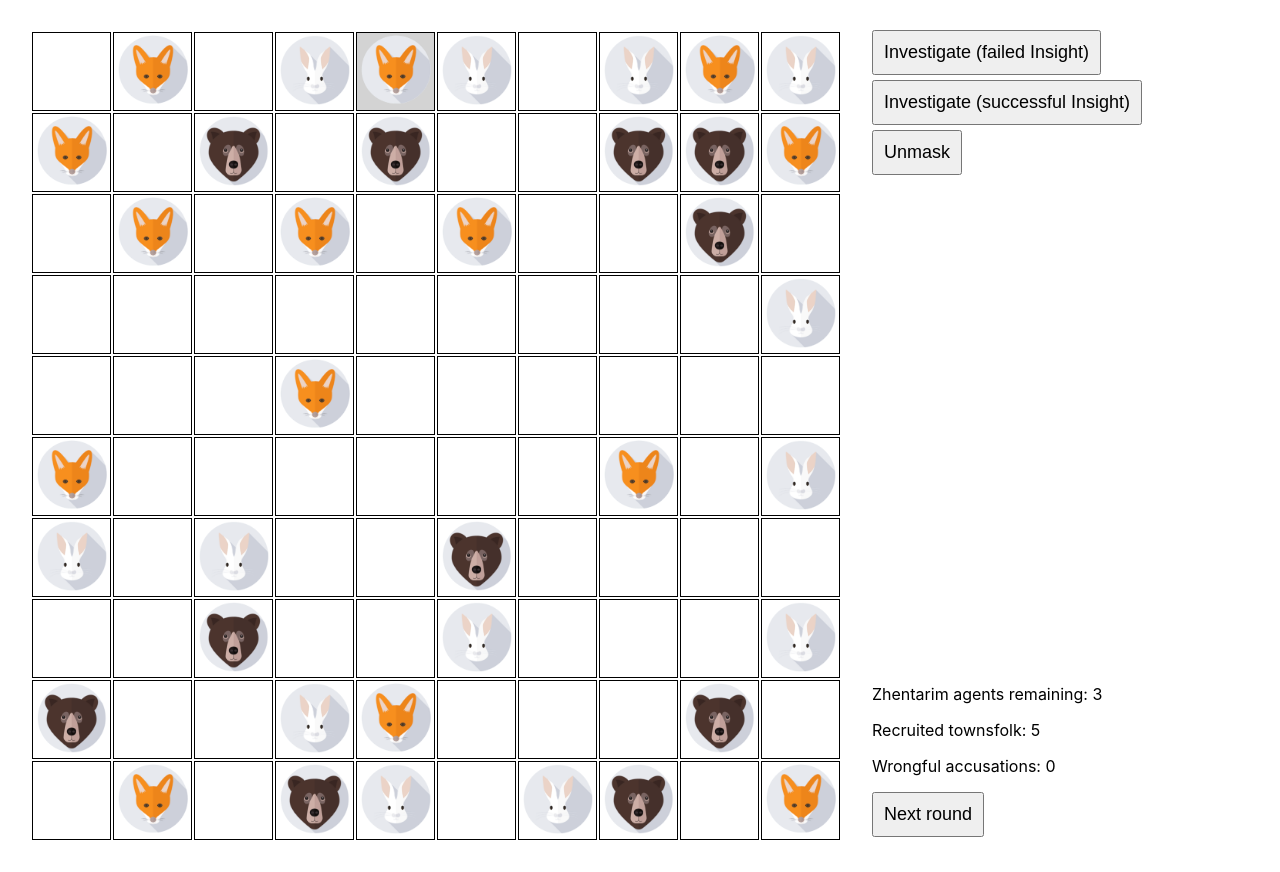
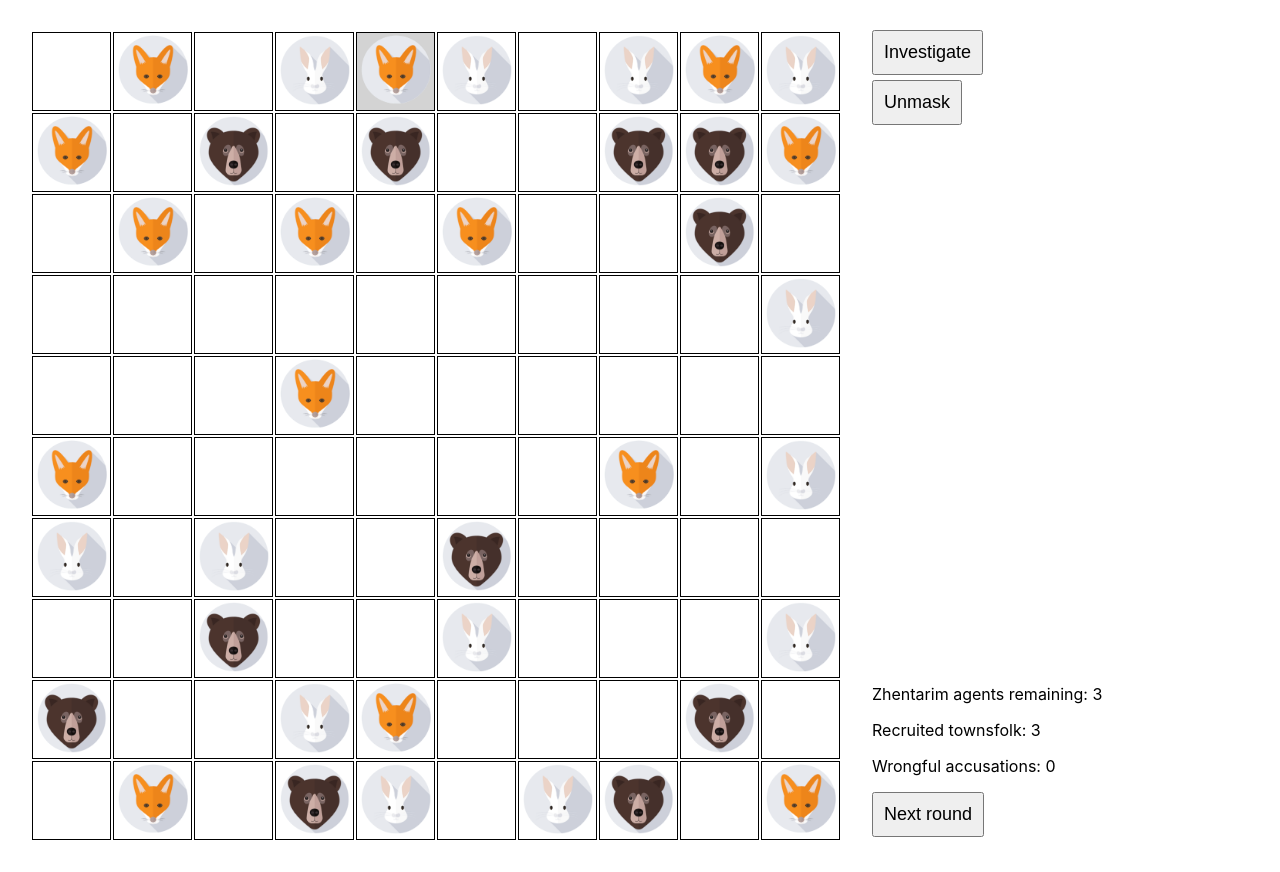
Before and after one commit to borlaym/zhentarim-agents, a React (Create React App) app: page / in a window 1280 px wide. Both pictures are taken after a click on the element 395 px from the left and 71 px from the top of the page. Built offline with nearby package versions, Linux system fonts and the light colour scheme.

Commit message:
Remove insight

```diff
--- a/src/App.tsx
+++ b/src/App.tsx
@@ -8,7 +8,8 @@ import { converted, tooFarAway, nextTo, closeBy, change, wrongfulAccusation } fr
 const NUMBER_OF_GUESTS = 35;
 const NUMBER_OF_AGENTS = 3;
 const MAP_SIZE = 10;
-const STARTING_CONVERTED = 5;
+const STARTING_CONVERTED = 3;
+const INFO_DISTANCE = 2;
 
 type GuestType = 'commoner' | 'agent';
 type Mask = 'bear' | 'rabbit' | 'fox';
@@ -168,7 +169,9 @@ class App extends React.Component<{}, State> {
 			const uncovertedCommoners = newTurn.filter(guest => guest.type === 'commoner' && !guest.converted);
 			const nextTo = uncovertedCommoners.filter(commoner => agent.position.distanceTo(commoner.position) === 1);
 			if (nextTo.length > 0) {
-				shuffle(nextTo)[0].converted = true;
+				if (Math.random() > 0.7) {
+					shuffle(nextTo)[0].converted = true;
+				}
 			}
 		})
 		this.setState({
@@ -195,6 +198,21 @@ class App extends React.Component<{}, State> {
 			})
 		}
 
+		const alreadyInvestigated = this.state.information.find(info => info.guest === this.state.selected);
+		if (alreadyInvestigated) {
+			return this.setState({
+				information: this.state.information.map(info => {
+					if (info === alreadyInvestigated) {
+						return {
+							...info,
+							information: wrongfulAccusation()
+						}
+					}
+					return info
+				}),
+				wrongfulAccusations: (this.state.wrongfulAccusations + 1)
+			})
+		}
 		this.setState({
 			information: [...this.state.information, {
 				guest: this.state.selected,
@@ -203,29 +221,24 @@ class App extends React.Component<{}, State> {
 			wrongfulAccusations: (this.state.wrongfulAccusations + 1)
 		})
 	}
-	investigate = (insightSuccess: boolean) => {
+	investigate = () => {
 		const guest = this.state.selected;
 		const currentTurn = this.state.turns[this.state.turns.length -1]
 		if (!guest) {
 			return;
 		}
-		if (insightSuccess && guest.type === 'agent') {
-			alert('Eeek! I\'m compromised!');
-			return this.setState({
-				turns: [...this.state.turns.slice(0, this.state.turns.length - 1),
-					this.state.turns[this.state.turns.length - 1].filter(g => g !== guest)]
-			})
-		}
 		let info = 'No info';
 		const random = Math.random() * 100;
-		if (guest.converted) {
+		if (guest.type === 'agent') {
+			info = shuffle([tooFarAway(), nextTo(), closeBy(), closeBy(), tooFarAway()])[0];
+		} else if (guest.converted) {
 			info = converted();
 		} else if (this.state.turns.length === 1 || random < 60) {
 			// Distance to agent
 			const agents = currentTurn.filter(guest => guest.type === 'agent');
 			const distances = agents.map(agent => guest.position.distanceTo(agent.position))
 			const targetAgentDistance = Math.max(Math.min(...distances), 0)
-			if (targetAgentDistance > 3) {
+			if (targetAgentDistance > INFO_DISTANCE) {
 				info = tooFarAway()
 			} else if (targetAgentDistance < 2 && guest.position.neighboring(currentTurn) > 1 ) {
 				info = nextTo()
@@ -237,7 +250,7 @@ class App extends React.Component<{}, State> {
 			const agents = previousRound.filter(guest => guest.type === 'agent');
 			const distances = agents.map(agent => guest.position.distanceTo(agent.position))
 			const targetAgentDistance = Math.max(Math.min(...distances), 0)
-			if (targetAgentDistance > 3) {
+			if (targetAgentDistance > INFO_DISTANCE) {
 				info = tooFarAway();
 			} else {
 				const closestAgent = agents[distances.indexOf(targetAgentDistance)];
@@ -283,13 +296,8 @@ class App extends React.Component<{}, State> {
 					<div>
 						{this.state.selected && selectedInformation ? (
 								<p className="quote">"{selectedInformation.information}"</p>
-							) : this.state.selected ? (
-								<>
-									<button onClick={() => this.investigate(false)}>Investigate (failed Insight)</button>
-									<button onClick={() => this.investigate(true)}>Investigate (successful Insight)</button>
-									<button onClick={this.unmask}>Unmask</button>
-								</>
-							) : null}
+							) : this.state.selected ? <button onClick={this.investigate}>Investigate</button>  : null}
+						{this.state.selected && <button onClick={this.unmask}>Unmask</button>}
 					</div>
 					<footer>
 						<p>
```
